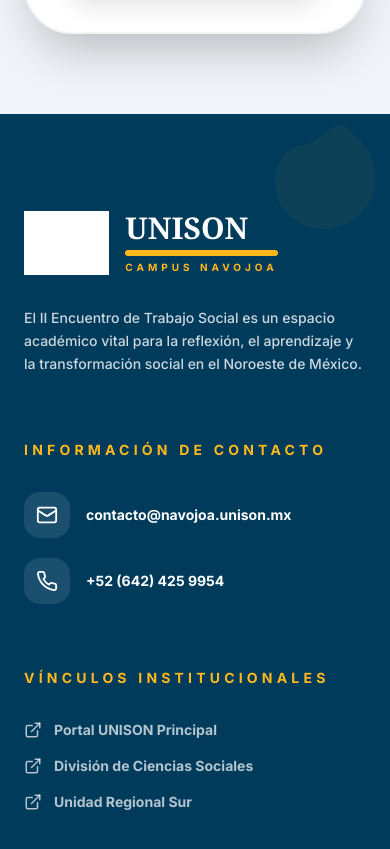
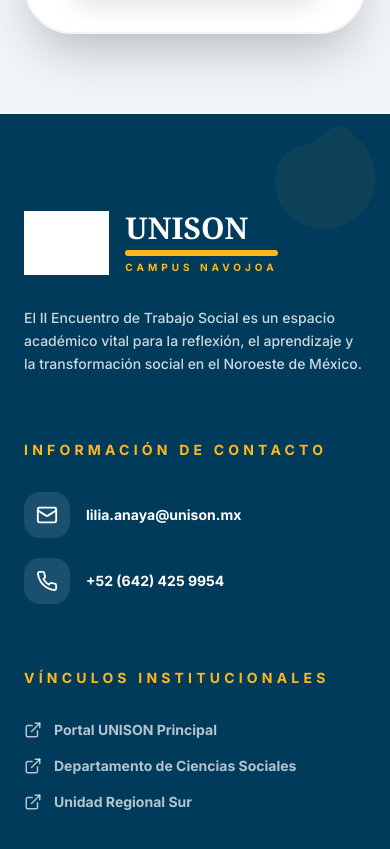
Before and after one commit to allanz1221/Trabajo-social, a React (Vite) app: page / in a window 390 px wide. Shown: the part 4452-5301 px from the top of the page. Built offline with nearby package versions, Linux system fonts and the light colour scheme; grey boxes are pictures that could not be loaded.

Commit message:
fix: Update UNISON logo and contact email
Replaces the UNISON logo with a placeholder image and updates the contact email address in the footer component to the correct one for the event.

```diff
--- a/components/Footer.tsx
+++ b/components/Footer.tsx
@@ -18,7 +18,7 @@
           <div className="space-y-8">
             <div className="flex items-center space-x-4 group cursor-pointer">
               <img
-                src="https://www.unison.mx/wp-content/themes/unison/img/unison-logo.png"
+                src="https://i.ibb.co/Z653QdBg/Nice-Png-feliz-ao-nuevo-2017-4124259.png"
                 alt="Logo UNISON"
                 className="h-16 md:h-20 brightness-0 invert transition-transform group-hover:scale-105"
               />
@@ -40,7 +40,7 @@
                 <div className="p-3 bg-white/10 rounded-2xl group-hover:bg-[#FFB81C] group-hover:text-[#003B5C] transition-all">
                   <Mail size={22} />
                 </div>
-                <span className="font-bold text-sm md:text-base group-hover:translate-x-2 transition-transform">contacto@navojoa.unison.mx</span>
+                <span className="font-bold text-sm md:text-base group-hover:translate-x-2 transition-transform">lilia.anaya@unison.mx</span>
               </li>
               <li className="flex items-center space-x-4 text-white group cursor-pointer">
                 <div className="p-3 bg-white/10 rounded-2xl group-hover:bg-[#FFB81C] group-hover:text-[#003B5C] transition-all">
@@ -61,9 +61,9 @@
                 </a>
               </li>
               <li>
-                <a href="https://sociales.unison.mx" target="_blank" rel="noopener noreferrer" className="flex items-center space-x-3 text-white/70 hover:text-[#FFB81C] transition-all font-bold group">
+                <a href="#" target="_blank" rel="noopener noreferrer" className="flex items-center space-x-3 text-white/70 hover:text-[#FFB81C] transition-all font-bold group">
                   <ExternalLink size={18} className="group-hover:rotate-12 transition-transform" />
-                  <span className="text-sm md:text-base">División de Ciencias Sociales</span>
+                  <span className="text-sm md:text-base">Departamento de Ciencias Sociales</span>
                 </a>
               </li>
               <li>
```
